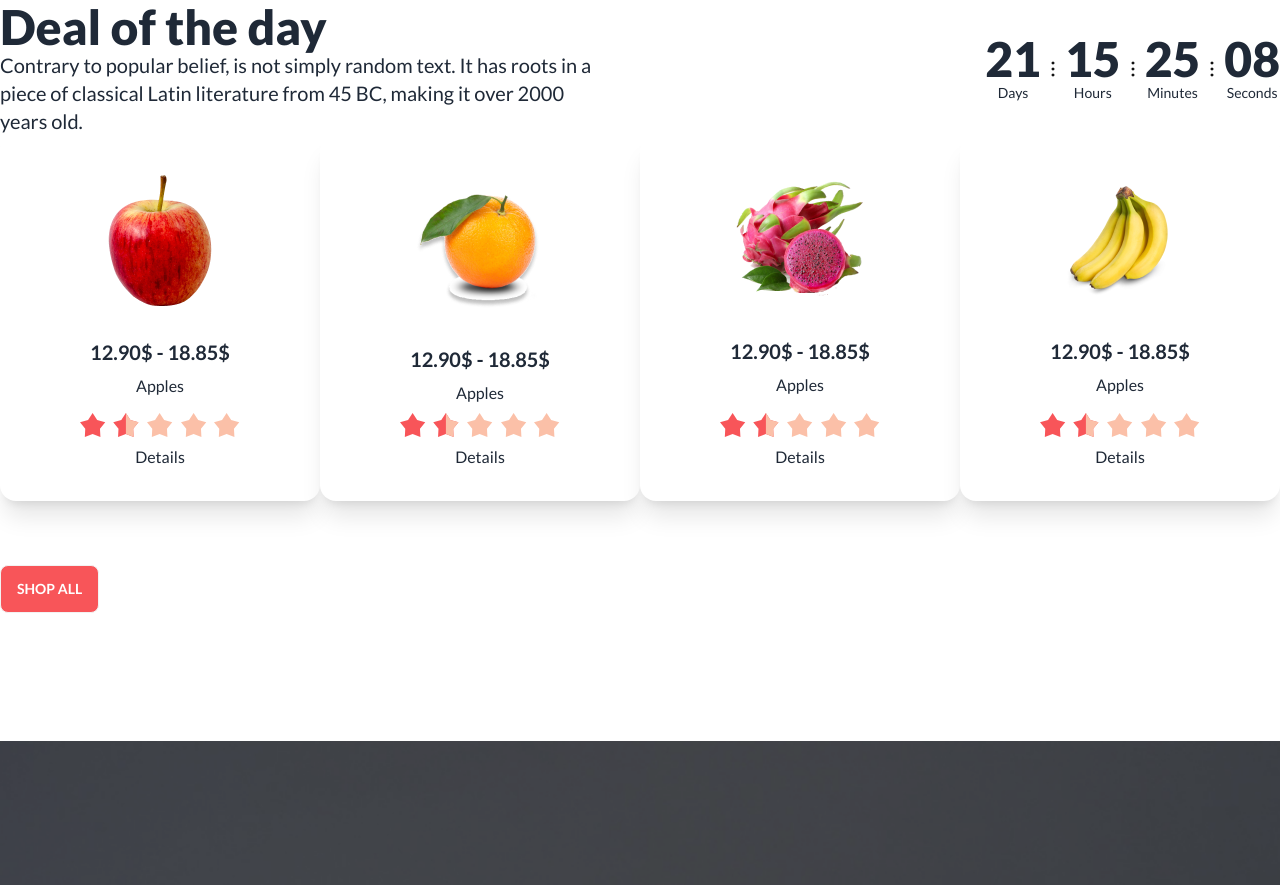
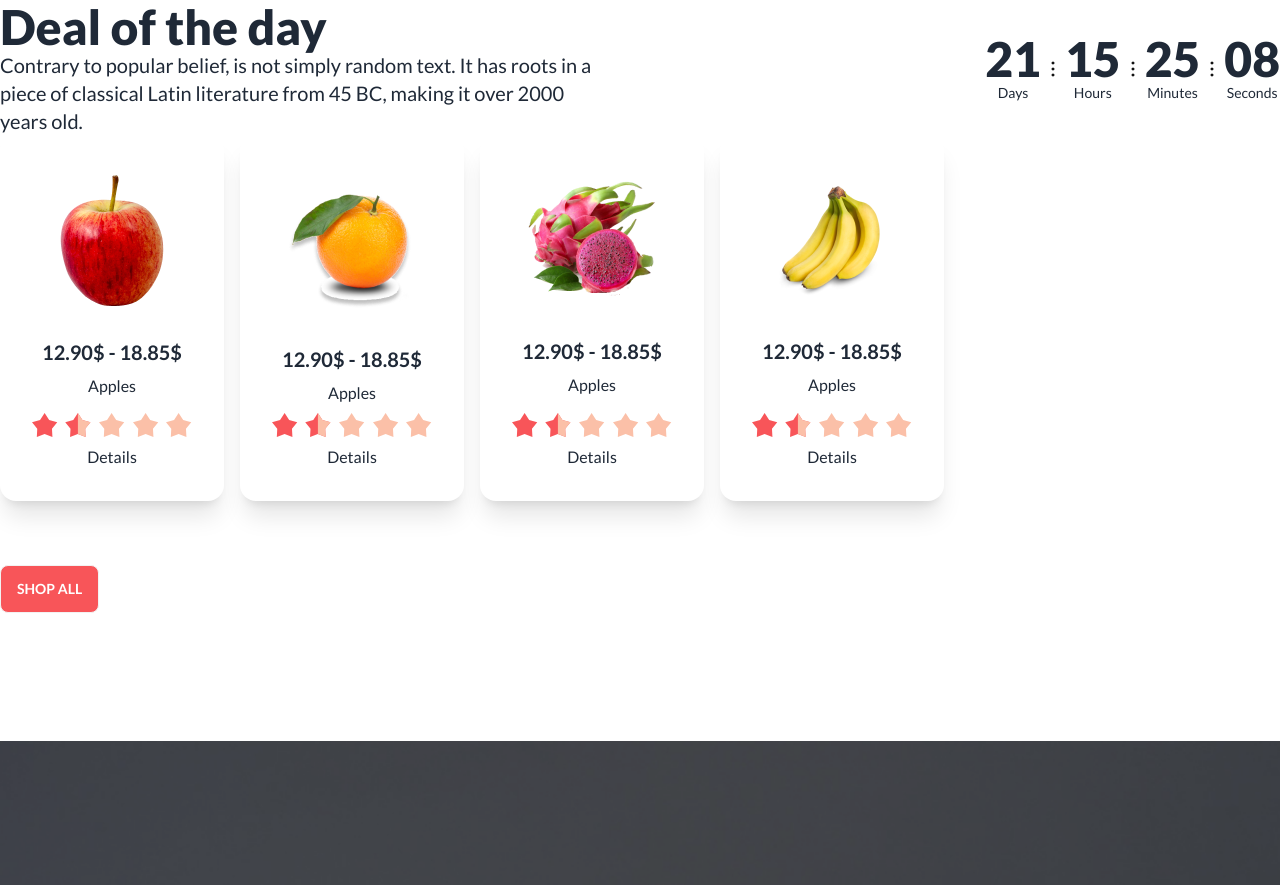
Before and after one commit to debu30/B8A3-fruit-brust, a plain HTML site: page index.html in a window 1280 px wide. Shown: the part 1207-2092 px from the top of the page. Drawn offline with nearby package versions, Linux system fonts and the light colour scheme.

Commit message:
added the meet section update

```diff
--- a/index.html
+++ b/index.html
@@ -272,10 +272,14 @@
 
 
   <!-- card section -->
-  <div class="flex lg:flex-row flex-col md:flex-col">
+
+
+  <div class="items-center justify-center ">
+
+    <div class="flex gap-4 lg:flex-row flex-col md:flex-col">
 
       <!-- card -1 -->
-    <div class="card w-96 bg-base-100 shadow-xl">
+      <div class="card w-auto bg-base-100 shadow-xl">
         <figure class="px-10 pt-10">
           <img src="images/fruit6.png" alt="Shoes" class="rounded-xl" />
         </figure>
@@ -311,7 +315,7 @@
 
 
       <!-- card -2 -->
-    <div class="card w-96 bg-base-100 shadow-xl">
+      <div class="card w-auto bg-base-100 shadow-xl">
         <figure class="px-10 pt-10">
           <img src="images/fruit7.png" alt="Shoes" class="rounded-xl" />
         </figure>
@@ -346,7 +350,7 @@
 
 
           <!-- card -3 -->
-        <div class="card w-96 bg-base-100 shadow-xl">
+          <div class="card w-auto bg-base-100 shadow-xl">
             <figure class="px-10 pt-10">
               <img src="images/fruit8.png" alt="Shoes" class="rounded-xl" />
             </figure>
@@ -381,7 +385,7 @@
 
 
           <!-- card -4 -->
-        <div class="card w-96 bg-base-100 shadow-xl">
+          <div class="card w-auto bg-base-100 shadow-xl">
             <figure class="px-10 pt-10">
               <img src="images/fruit9.png" alt="Shoes" class="rounded-xl" />
             </figure>
@@ -419,10 +423,14 @@
 
 
 
-<div class="lg:mt-16 md:mt-16">
+  <div class="lg:mt-16 md:mt-16 mt-6">
     <button class="btn bg-[#F85559] text-white">Shop All</button>
 
   </div>
+
+  </div>
+
+
 </section>
 
 
```
Lines whose indentation alone changed are shown as unchanged.
